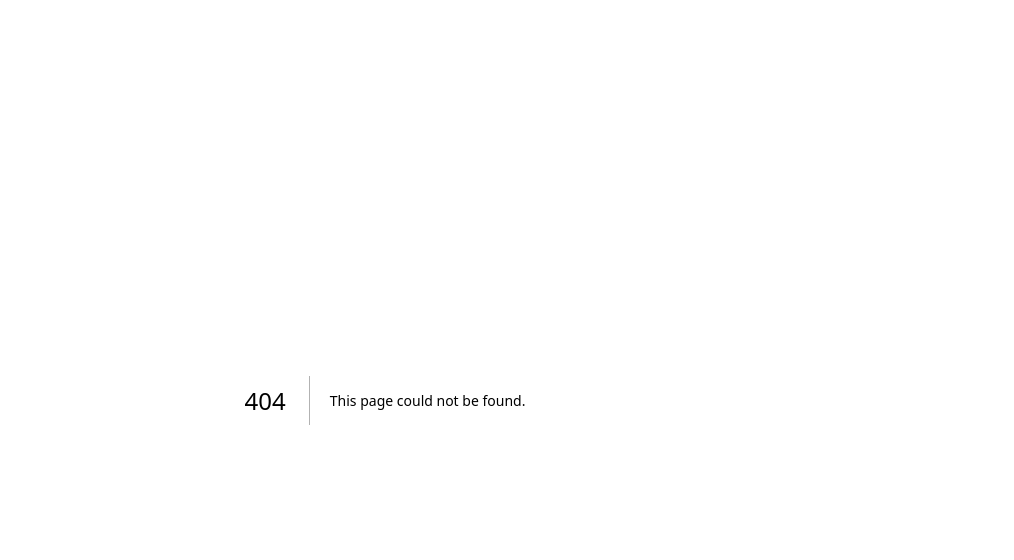
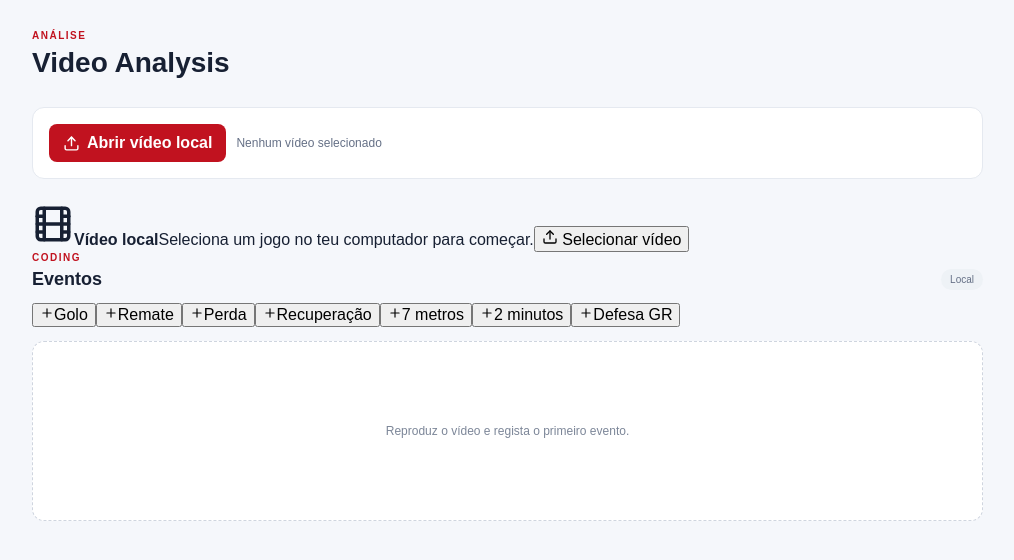
Before and after one commit to AndreBitZ/handball-performance-os, a Next.js app: page /video-analysis in a window 1280 px wide. Before the commit this address had no page. Shown: the top 560 px of the page, without its empty margins (255-1269 px from the left). Built offline with nearby package versions, Linux system fonts and the light colour scheme.

Commit message:
feat: add first local video analysis workspace

```diff
--- /dev/null
+++ b/app/video-analysis/page.tsx
@@ -0,0 +1,51 @@
+'use client'
+
+import { useRef, useState } from 'react'
+import { Film, Upload, Play, Pause, Plus, Clock3 } from 'lucide-react'
+import '../dashboard.css'
+
+export default function VideoAnalysisPage() {
+  const inputRef = useRef<HTMLInputElement>(null)
+  const [videoUrl, setVideoUrl] = useState<string | null>(null)
+  const [fileName, setFileName] = useState('Nenhum vídeo selecionado')
+  const [playing, setPlaying] = useState(false)
+  const [events, setEvents] = useState<{ id: string; time: number; type: string }[]>([])
+  const videoRef = useRef<HTMLVideoElement>(null)
+
+  function selectVideo(file?: File) {
+    if (!file) return
+    if (videoUrl) URL.revokeObjectURL(videoUrl)
+    setVideoUrl(URL.createObjectURL(file))
+    setFileName(file.name)
+    setPlaying(false)
+  }
+
+  function togglePlay() {
+    if (!videoRef.current) return
+    if (videoRef.current.paused) { videoRef.current.play(); setPlaying(true) }
+    else { videoRef.current.pause(); setPlaying(false) }
+  }
+
+  function addEvent(type: string) {
+    const time = videoRef.current?.currentTime ?? 0
+    setEvents(prev => [...prev, { id: crypto.randomUUID(), time, type }])
+  }
+
+  return <main className="content standalonePage">
+    <header className="topbar"><div><p className="eyebrow">ANÁLISE</p><h1>Video Analysis</h1></div></header>
+    <section className="section">
+      <div className="localForm">
+        <button onClick={() => inputRef.current?.click()}><Upload size={17}/> Abrir vídeo local</button>
+        <input ref={inputRef} type="file" accept="video/*" hidden onChange={e => selectVideo(e.target.files?.[0])}/>
+        <span style={{alignSelf:'center',fontSize:12,color:'#657086'}}>{fileName}</span>
+      </div>
+    </section>
+    <section className="section videoWorkspace">
+      <div className="videoPanel">
+        {videoUrl ? <video ref={videoRef} src={videoUrl} controls onPlay={() => setPlaying(true)} onPause={() => setPlaying(false)} style={{width:'100%',maxHeight:520,background:'#090d14'}}/> : <div className="videoEmpty"><Film size={42}/><strong>Vídeo local</strong><span>Seleciona um jogo no teu computador para começar.</span><button onClick={() => inputRef.current?.click()}><Upload size={16}/> Selecionar vídeo</button></div>}
+        {videoUrl && <div className="videoControls"><button onClick={togglePlay}>{playing ? <Pause size={16}/> : <Play size={16}/>} {playing ? 'Pausa' : 'Reproduzir'}</button><span><Clock3 size={15}/> Eventos: {events.length}</span></div>}
+      </div>
+      <aside className="codingPanel"><div className="sectionHeader"><div><p className="eyebrow">CODING</p><h3>Eventos</h3></div><span className="status">Local</span></div><div className="codingButtons">{['Golo','Remate','Perda','Recuperação','7 metros','2 minutos','Defesa GR'].map(type => <button key={type} onClick={() => addEvent(type)}><Plus size={14}/>{type}</button>)}</div><div className="localList">{events.length === 0 ? <div className="emptyState"><span>Reproduz o vídeo e regista o primeiro evento.</span></div> : events.map(e => <article className="localRow" key={e.id}><div><strong>{e.type}</strong><span>{new Date(e.time * 1000).toISOString().slice(14,19)}</span></div></article>)}</div></aside>
+    </section>
+  </main>
+}
```
